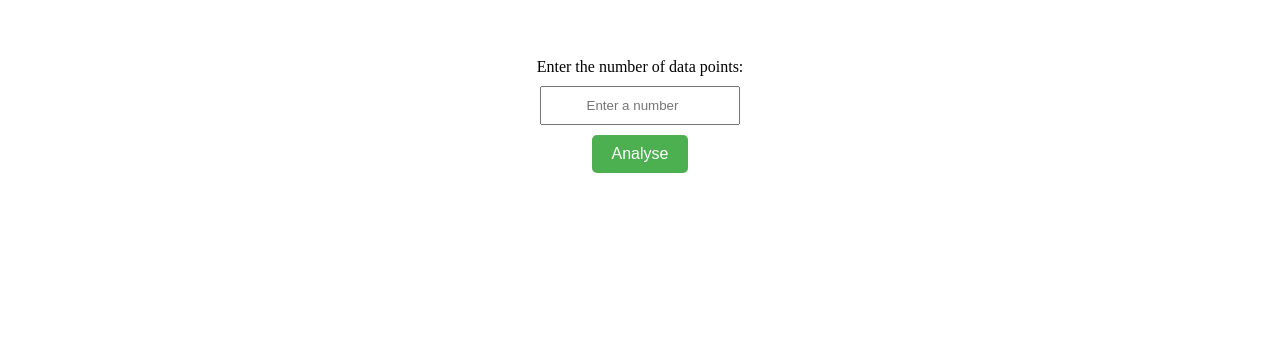
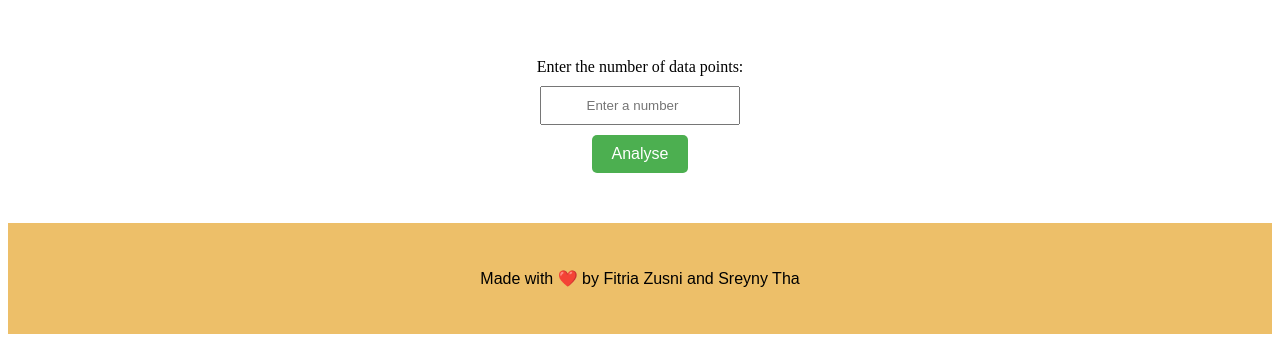
Before and after one commit to FiZufa/CS209-Final-Project-2024, a Nuxt app: page /Errors in a window 1280 px wide. Shown: the part 827-1169 px from the top of the page. Before the commit the page ends 1020 px from the top, so only its background shows below. Built offline with nearby package versions, Linux system fonts and the light colour scheme; no server answers.

Commit message:
add footer in every pages

```diff
--- a/components/Footer.vue
+++ b/components/Footer.vue
@@ -11,8 +11,8 @@
   .footer {
     text-align: center;
     padding: 30px;
-    background-color: orange;
-    color: #ccc;
-    margin-top: auto;
+    background-color: rgb(237, 191, 105);
+    color: #000;
+    margin-top: 50px;
   }
   </style>
--- a/pages/AnswerQuality/index.vue
+++ b/pages/AnswerQuality/index.vue
@@ -2,7 +2,6 @@
     <AppHeader />
 
     <h1>Answer Quality Analysis</h1>
-
 
         <!-- Loading Screen -->
         <div v-if="loading" class="loading-screen">
@@ -45,11 +44,14 @@
 
   </div>
 
+  <Footer />
+
 </template>
 
 <script>
 import AppHeader from '@/components/AppHeader.vue';
 import Answer from '@/components/Answer.vue';
+import Footer from '@/components/Footer.vue';
 import axios from 'axios';
 
 export default {
@@ -57,6 +59,7 @@ export default {
   components: {
     AppHeader,
     Answer,
+    Footer,
   },
   data() {
     return {
--- a/pages/Errors/index.vue
+++ b/pages/Errors/index.vue
@@ -25,11 +25,14 @@
     </div>
     </div>
 
+    <Footer />
+
 </template>
 
 <script>
 import AppHeader from '@/components/AppHeader.vue';
 import MyErrorChart from '@/components/MyErrorChart.vue';
+import Footer from '@/components/Footer.vue';
 import axios from 'axios';
 
 export default {
@@ -37,6 +40,7 @@ export default {
   components: {
     AppHeader,
     MyErrorChart,
+    Footer,
   },
   data() {
     return {
--- a/pages/JavaTopic/index.vue
+++ b/pages/JavaTopic/index.vue
@@ -24,11 +24,14 @@
         <button @click="analyzeData">Analyse</button>
     </div>
 
+    <Footer />
+
 </template>
 
 <script>
 import AppHeader from '@/components/AppHeader.vue';
 import MyChart from '@/components/MyChart.vue';
+import Footer from '@/components/Footer.vue';
 import axios from 'axios';
 
 export default {
@@ -36,6 +39,7 @@ export default {
   components: {
     AppHeader,
     MyChart,
+    Footer
   },
   data() {
     return {
--- a/pages/UserEngagement/index.vue
+++ b/pages/UserEngagement/index.vue
@@ -51,11 +51,12 @@
       <button @click="analyzeDataWithParameter">Analyse</button>
   </div> -->
 
-
+  <Footer />
 </template>
 
 <script>
 import AppHeader from '@/components/AppHeader.vue';
+import Footer from '@/components/Footer.vue';
 import MyEngChart from '@/components/MyEngChart.vue';
 import MyDoughnut from '@/components/MyDoughnut.vue';
 import axios from 'axios';
@@ -66,6 +67,7 @@ export default {
     AppHeader,
     MyEngChart,
     MyDoughnut,
+    Footer,
   },
   data() {
     return {
--- a/pages/index.vue
+++ b/pages/index.vue
@@ -3,18 +3,21 @@
       <AppHeader />
       <AppBanner />
       <router-view /> <!-- This renders the page content based on the current route -->
+      <Footer />
     </div>
   </template>
 
   <script>
   import AppHeader from '@/components/AppHeader.vue';
   import AppBanner from '@/components/AppBanner.vue';
+  import Footer from '@/components/Footer.vue';
 
   export default {
     name: 'App',
     components: {
       AppHeader,
-      AppBanner
+      AppBanner,
+      Footer,
     }
   }
   </script>
```
